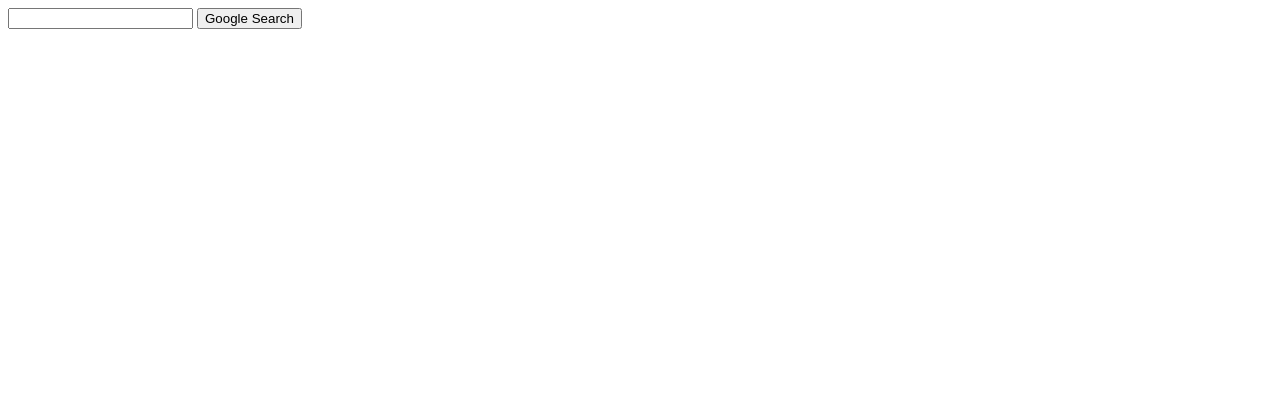
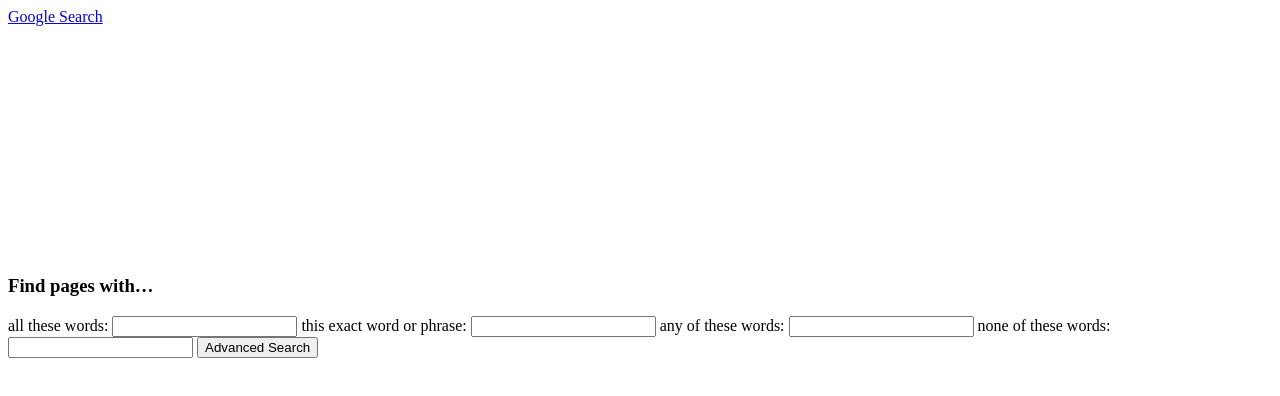
Before and after one commit to rafaelmourato/search, a plain HTML site: page advanced.html in a window 1280 px wide. Drawn offline with Linux system fonts and the light colour scheme.

Commit message:
Adding the HTML objects so to wor k the css anda the parameters in sequence

```diff
--- a/advanced.html
+++ b/advanced.html
@@ -4,9 +4,28 @@
         <title>Search Tool</title>
     </head>
     <body>
-        <form action="https://google.com/search">
-            <input type="text" name="q">
-            <input type="submit" value="Google Search">
-        </form>
+        <div>
+            <a href="index.html">Google Search</a>
+        </div>
+        <div>
+            <h1 style="color:white; text-align: center; font-size: 100px;font-family: Helvetica, neue, sans-serif; ">Google</h4>
+        </div>
+        <div>
+            <h3> Find pages with…</h3>
+            <form action="" >
+                <label> all these words: </label>
+                <input type="text" name="q">
+                <label> this exact word or phrase: </label>
+                <input type="text" name="q">
+                <label> any of these words: </label>
+                <input type="text" name="q">
+                <label> none of these words: </label>
+                <input type="text" name="q">
+                <button type="submit">Advanced Search</button>
+            </form>
+        </div>
+        <div>
+
+        </div>
     </body>
 </html>
```
Also changed, not shown: image.html (+15 -4 lines), index.html (+17 -4 lines).
